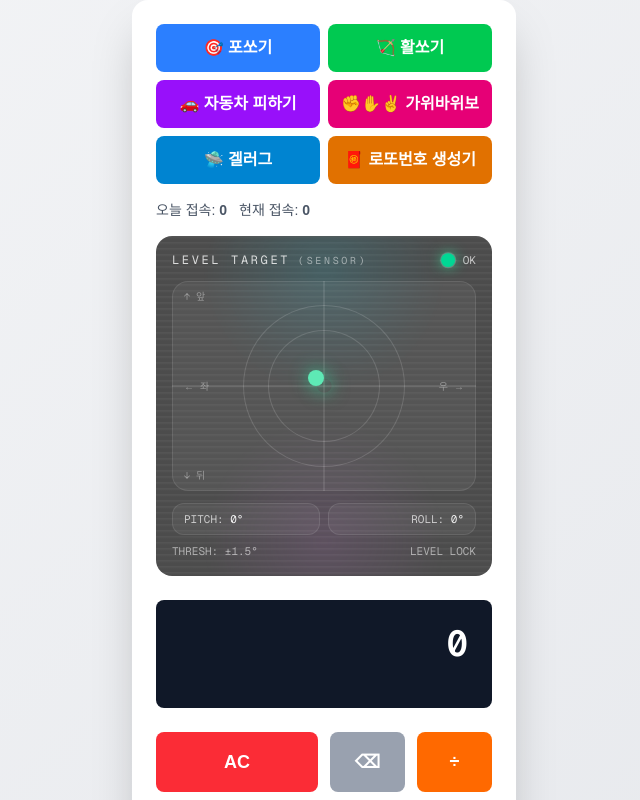
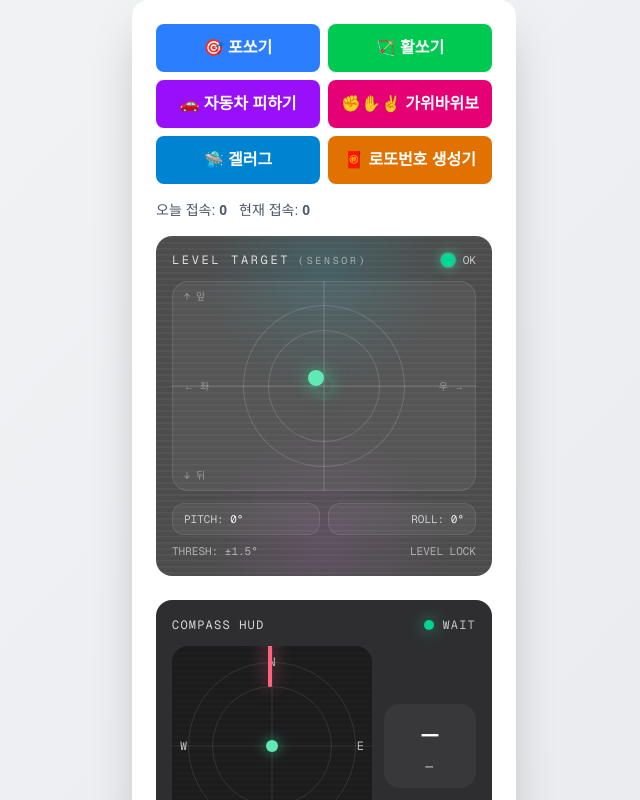
Before and after one commit to btollotus/cal-test-01, a Next.js app: page / in a window 1280 px wide. Shown: the top 800 px of the page, without its empty margins (316-956 px from the left). Built offline with nearby package versions, Linux system fonts and the light colour scheme; no server answers; the database is empty.

Commit message:
deploy: intro + online stats

```diff
--- a/app/page.tsx
+++ b/app/page.tsx
@@ -4,6 +4,8 @@ import { useEffect, useState } from 'react';
 import Link from 'next/link';
 import OnlineStats from '@/components/OnlineStats';
 import LevelWidget from '@/components/LevelWidget';
+import CompassWidget from '@/components/CompassWidget';
+
 
 export default function Home() {
   // ✅ Intro 상태
@@ -225,13 +227,18 @@ export default function Home() {
 
           <OnlineStats />
 
-          {/* ✅ 수평계 */}
+{/* 수평계 */}
 <div className="mt-4 mb-6">
   <LevelWidget />
 </div>
 
-          {/* Display */}
-          <div className="mb-6 rounded-lg bg-gray-900 p-6 text-right dark:bg-gray-950">
+{/* 🧭 나침반 */}
+<div className="mb-6">
+  <CompassWidget />
+</div>
+
+{/* 계산 결과창 */}
+<div className="mt-2 mb-6 rounded-lg bg-gray-900 p-6 text-right dark:bg-gray-950">
   <div className="min-h-[60px] text-4xl font-mono font-semibold text-white">
     {formatDisplay(display)}
     {getEmoji(display)}
--- /dev/null
+++ b/components/CompassWidget.tsx
@@ -0,0 +1,165 @@
+'use client';
+
+import { useEffect, useMemo, useRef, useState } from 'react';
+
+function clampAngle(deg: number) {
+  let a = deg % 360;
+  if (a < 0) a += 360;
+  return a;
+}
+
+function dirLabel(deg: number) {
+  const a = clampAngle(deg);
+  const dirs = ['N', 'NE', 'E', 'SE', 'S', 'SW', 'W', 'NW'];
+  const idx = Math.round(a / 45) % 8;
+  return dirs[idx];
+}
+
+export default function CompassWidget() {
+  const [supported, setSupported] = useState(true);
+  const [needPermission, setNeedPermission] = useState(false);
+  const [heading, setHeading] = useState<number | null>(null);
+  const [err, setErr] = useState<string | null>(null);
+  const smoothRef = useRef<number | null>(null);
+
+  const pretty = useMemo(() => {
+    if (heading === null) return { deg: '—', dir: '—' };
+    const a = clampAngle(heading);
+    return { deg: `${Math.round(a)}°`, dir: dirLabel(a) };
+  }, [heading]);
+
+  const handleOrientation = (e: DeviceOrientationEvent) => {
+    // iOS Safari: webkitCompassHeading 제공(0=북, 시계방향)
+    const anyE = e as any;
+    const iosHeading = typeof anyE.webkitCompassHeading === 'number' ? anyE.webkitCompassHeading : null;
+
+    // 표준: alpha(0~360) - 북쪽 기준일 수 있으나 기기/브라우저에 따라 달라질 수 있음
+    const alpha = typeof e.alpha === 'number' ? e.alpha : null;
+
+    const raw = iosHeading ?? alpha;
+    if (raw === null) return;
+
+    // 간단한 스무딩(튀는 값 완화)
+    const prev = smoothRef.current;
+    const next = raw;
+
+    if (prev === null) {
+      smoothRef.current = next;
+      setHeading(next);
+      return;
+    }
+
+    // 각도 래핑 고려한 보간
+    let delta = next - prev;
+    if (delta > 180) delta -= 360;
+    if (delta < -180) delta += 360;
+
+    const smoothed = prev + delta * 0.15; // 0.1~0.2 정도가 부드러움
+    smoothRef.current = smoothed;
+    setHeading(smoothed);
+  };
+
+  const start = async () => {
+    setErr(null);
+
+    try {
+      if (typeof window === 'undefined') return;
+      if (!('DeviceOrientationEvent' in window)) {
+        setSupported(false);
+        return;
+      }
+
+      // iOS 13+: 권한 요청 필요
+      const anyDOE = DeviceOrientationEvent as any;
+      if (typeof anyDOE?.requestPermission === 'function') {
+        setNeedPermission(true);
+        const res = await anyDOE.requestPermission();
+        if (res !== 'granted') {
+          setErr('권한이 필요합니다.');
+          return;
+        }
+      }
+
+      setNeedPermission(false);
+      window.addEventListener('deviceorientation', handleOrientation, true);
+    } catch (e: any) {
+      setErr(e?.message ?? '센서 시작 실패');
+    }
+  };
+
+  useEffect(() => {
+    // 안드로이드/데스크톱 일부는 권한 없이도 바로 됨 → 자동 시작 시도
+    start();
+
+    return () => {
+      window.removeEventListener('deviceorientation', handleOrientation, true);
+    };
+    // eslint-disable-next-line react-hooks/exhaustive-deps
+  }, []);
+
+  const rot = heading === null ? 0 : clampAngle(heading);
+
+  return (
+    <div className="rounded-2xl bg-zinc-900/90 p-4 shadow-[0_0_0_1px_rgba(255,255,255,0.10)]">
+      {/* HUD 헤더 */}
+      <div className="flex items-center justify-between font-mono text-[12px] uppercase tracking-widest text-white/80">
+        <div>COMPASS HUD</div>
+        <div className="flex items-center gap-2">
+          <span className="inline-block h-2.5 w-2.5 rounded-full bg-emerald-400 shadow-[0_0_16px_rgba(52,211,153,0.8)]" />
+          <span className="text-white/70">{heading === null ? 'WAIT' : 'OK'}</span>
+        </div>
+      </div>
+
+      {/* 내용 */}
+      <div className="mt-3 grid grid-cols-[1fr_92px] items-center gap-3">
+        {/* 다이얼 */}
+        <div className="relative aspect-square w-full rounded-2xl bg-black/40 overflow-hidden shadow-inner">
+          {/* 스캔라인 */}
+          <div className="pointer-events-none absolute inset-0 opacity-25 [background:repeating-linear-gradient(to_bottom,rgba(255,255,255,0.06),rgba(255,255,255,0.06)_2px,transparent_2px,transparent_6px)]" />
+
+          {/* 링 */}
+          <div className="absolute inset-4 rounded-full border border-white/10" />
+          <div className="absolute inset-10 rounded-full border border-white/10" />
+          <div className="absolute left-1/2 top-0 h-full w-px -translate-x-1/2 bg-white/10" />
+          <div className="absolute top-1/2 left-0 h-px w-full -translate-y-1/2 bg-white/10" />
+
+          {/* N/E/S/W */}
+          <div className="absolute left-1/2 top-2 -translate-x-1/2 font-mono text-xs text-white/70">N</div>
+          <div className="absolute right-2 top-1/2 -translate-y-1/2 font-mono text-xs text-white/70">E</div>
+          <div className="absolute left-1/2 bottom-2 -translate-x-1/2 font-mono text-xs text-white/70">S</div>
+          <div className="absolute left-2 top-1/2 -translate-y-1/2 font-mono text-xs text-white/70">W</div>
+
+          {/* 바늘(북쪽) */}
+          <div
+            className="absolute left-1/2 top-1/2 h-[42%] w-1 -translate-x-1/2 -translate-y-[85%] origin-bottom rounded-full bg-rose-400 shadow-[0_0_18px_rgba(251,113,133,0.7)] transition-transform duration-100"
+            style={{ transform: `translate(-50%, -85%) rotate(${rot}deg)` }}
+          />
+          {/* 중심 점 */}
+          <div className="absolute left-1/2 top-1/2 h-3 w-3 -translate-x-1/2 -translate-y-1/2 rounded-full bg-emerald-300 shadow-[0_0_14px_rgba(52,211,153,0.8)]" />
+        </div>
+
+        {/* 숫자/상태 */}
+        <div className="rounded-2xl bg-white/5 p-3 text-center">
+          <div className="font-mono text-3xl text-white">{pretty.deg}</div>
+          <div className="mt-1 font-mono text-sm tracking-widest text-white/70">{pretty.dir}</div>
+
+          {needPermission && (
+            <button
+              onClick={start}
+              className="mt-3 w-full rounded-lg bg-emerald-600 px-3 py-2 font-mono text-xs hover:bg-emerald-700 active:bg-emerald-800"
+            >
+              센서 권한 켜기
+            </button>
+          )}
+
+          {!supported && <div className="mt-3 font-mono text-[11px] text-white/60">이 기기/브라우저는 지원 안됨</div>}
+          {err && <div className="mt-3 font-mono text-[11px] text-rose-200">{err}</div>}
+        </div>
+      </div>
+
+      <div className="mt-3 font-mono text-[11px] text-white/55">
+        * iPhone은 “센서 권한 켜기” 버튼을 눌러야 동작합니다.
+      </div>
+    </div>
+  );
+}
```
Lines whose indentation alone changed are shown as unchanged.
